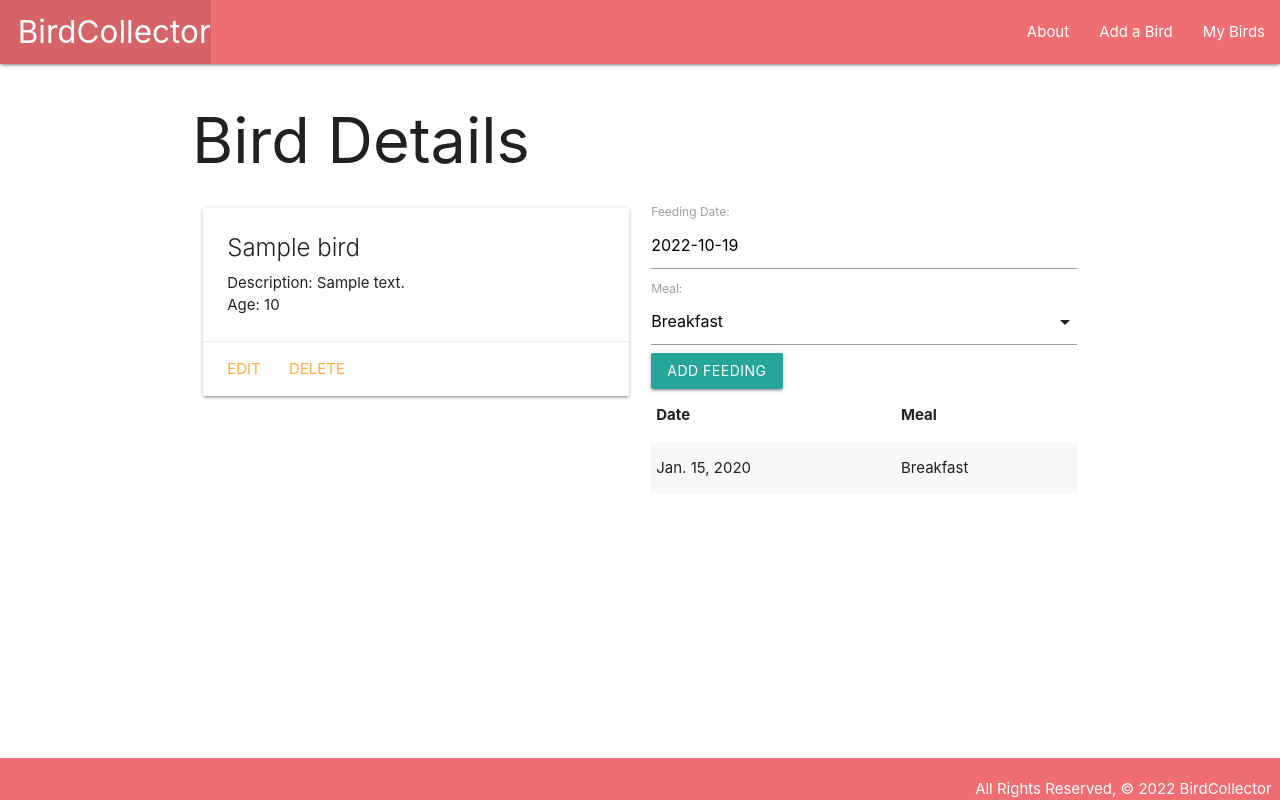
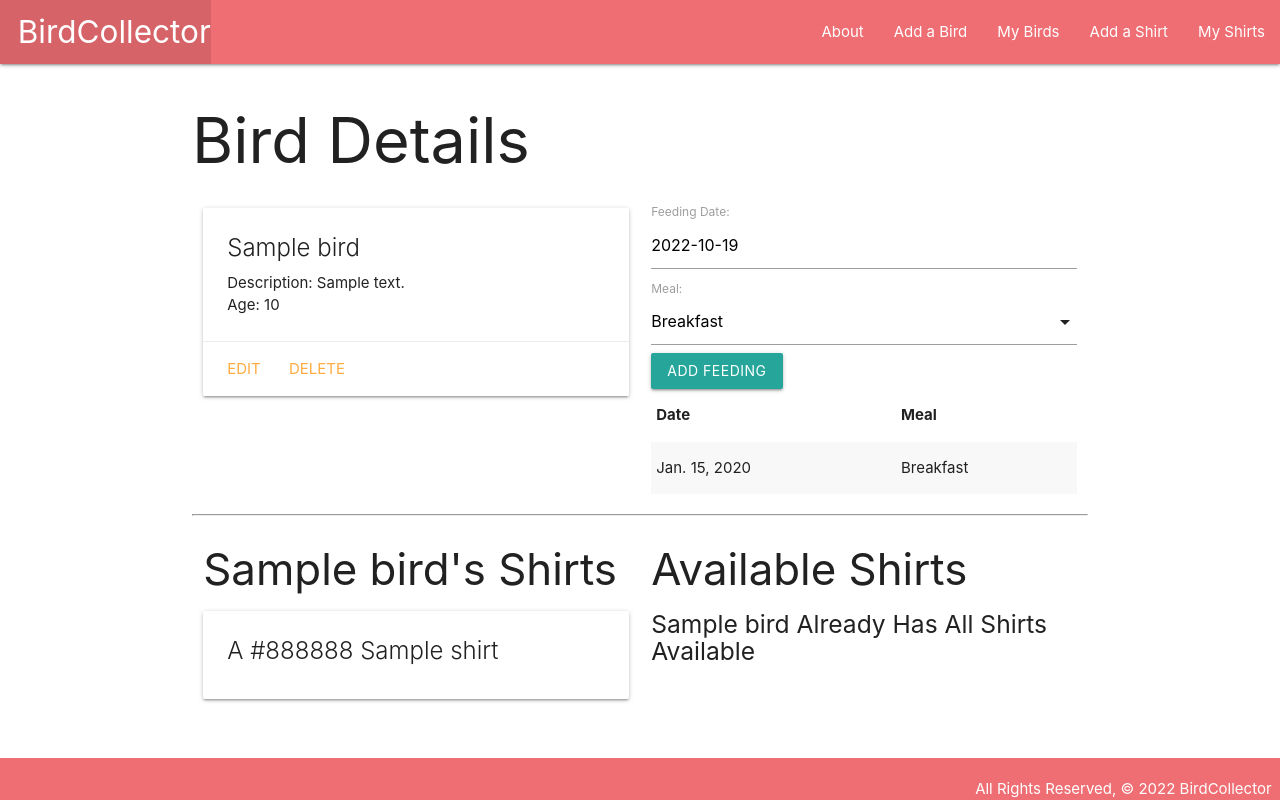
Before and after one commit to joeyfasanelli/Bird-Collector, a Django app: page /birds/1/ in a window 1280 px wide. Run offline with Django 4.2, Linux system fonts and the light colour scheme; tables that the repository leaves empty hold one stand-in row (values such as "Sample post").

Commit message:
functioning app with one to many and many to many models

```diff
--- a/main_app/forms.py
+++ b/main_app/forms.py
@@ -4,4 +4,4 @@ from .models import Feeding
 class FeedingForm(ModelForm):
   class Meta:
     model = Feeding
-    fields = ['date', 'meal']
+    fields = ('date', 'meal')
--- a/main_app/models.py
+++ b/main_app/models.py
@@ -7,10 +7,18 @@ MEALS = (
     ('D', 'Dinner'),
 )
 
+class Shirt(models.Model):
+    name = models.CharField(max_length=50)
+    color = models.CharField(max_length=50)
+
+    def get_absolute_url(self):
+        return reverse('shirts_detail', kwargs={'pk': self.id})
+
 class Bird(models.Model):
     name = models.CharField(max_length=100)
     description = models.TextField(max_length=250)
     age = models.IntegerField()
+    shirts = models.ManyToManyField(Shirt)
 
     def __str__(self):
         return self.name
@@ -27,5 +35,10 @@ class Feeding(models.Model):
       default=MEALS[0][0]
   )
   bird = models.ForeignKey(Bird, on_delete=models.CASCADE)
+
   def __str__(self):
       return f"{self.get_meal_display()} on {self.date}"
+
+
+  class Meta:
+      ordering = ['-date']
--- a/main_app/templates/base.html
+++ b/main_app/templates/base.html
@@ -1,4 +1,5 @@
 {% load static %}
+
 <!DOCTYPE html>
 <html lang="en">
 <head>
@@ -23,13 +24,17 @@
                     <li><a href="{% url 'about' %}">About</a></li>
                     <li><a href="{% url 'birds_create' %}">Add a Bird</a></li>
                     <li><a href="{% url 'index' %}">My Birds</a></li>
+                    <li><a href="{% url 'shirts_create' %}">Add a Shirt</a></li>
+                    <li><a href="{% url 'shirts_index' %}">My Shirts</a></li>
                 </ul>
             </div>
         </nav>
     </header>
 
-    <main class="container">{% block content %} {% endblock %}</main>
-
+    <main class="container">
+        {% block content %}
+        {% endblock %}
+    </main>
     <footer class="page-footer">
         <div class="right">
             All Rights Reserved, &copy; 2022 BirdCollector &nbsp;
--- a/main_app/templates/birds/detail.html
+++ b/main_app/templates/birds/detail.html
@@ -39,6 +39,55 @@
     </table>
   </div>
 </div>
+
+<hr />
+<div class="row">
+
+    <div class="col s6">
+        <h3>{{ bird.name }}'s Shirts</h3>
+        {% if bird.shirts.count %} {% for shirt in bird.shirts.all %}
+        <div class="card">
+            <div class="card-content">
+                <span class="card-title">
+                    A <span class="{{ shirt.color.lower }}-text">
+                        {{ shirt.color }}</span> {{ shirt.name }}
+                </span>
+            </div>
+        </div>
+        {% endfor %} {% else %}
+        <h5>No Shirts :(</h5>
+        {% endif %}
+    </div>
+
+
+    <!-- Available toys will come after this line -->
+    <div class="col s6">
+        <h3>Available Shirts</h3>
+        {% if shirts.count %}
+        {% for shirt in shirts.all %}
+        <div class="card">
+            <div class="card-content">
+                <span class="card-title">
+                    A <span class="{{ shirt.color }}-text">{{ shirt.color }}</span> {{ shirt.name }}
+                </span>
+            </div>
+            <div class="card-action">
+                <form action="{% url 'assoc_shirt' bird.id shirt.id %}" method="post">
+                    {% csrf_token %}
+                    <button type="submit" class="btn">Add</button>
+                </form>
+            </div>
+        </div>
+        {% endfor %}
+        {% else %}
+        <h5>{{bird.name}} Already Has All Shirts Available</h5>
+        {% endif %}
+    </div>
+</div>
+
+
+
+
 <script>
 var dateEl = document.getElementById('id_date');
 M.Datepicker.init(dateEl, {
--- a/main_app/urls.py
+++ b/main_app/urls.py
@@ -10,4 +10,10 @@ urlpatterns = [
   path('birds/<int:pk>/update', views.BirdUpdate.as_view(), name='birds_update'),
   path('birds/<int:pk>/delete/', views.BirdDelete.as_view(), name='birds_delete'),
   path('birds/<int:bird_id>/add_feeding/', views.add_feeding, name='add_feeding'),
+  path('shirts/', views.ShirtList.as_view(), name='shirts_index'),
+  path('shirts/<int:pk>/', views.ShirtDetail.as_view(), name='shirts_detail'),
+  path('shirts/create/', views.ShirtCreate.as_view(), name='shirts_create'),
+  path('shirts/<int:pk>/update/', views.ShirtUpdate.as_view(), name='shirts_update'),
+  path('shirts/<int:pk>/delete/', views.ShirtDelete.as_view(), name='shirts_delete'),
+  path('birds/<int:bird_id>/assoc_shirt/<int:shirt_id>/', views.assoc_shirt, name='assoc_shirt'),
 ]
--- a/main_app/views.py
+++ b/main_app/views.py
@@ -1,5 +1,7 @@
 from django.shortcuts import render, redirect
-from .models import Bird
+from .models import Bird, Shirt
+from django.views.generic import ListView
+from django.views.generic.detail import DetailView
 from django.views.generic.edit import CreateView, UpdateView, DeleteView
 from .forms import FeedingForm
 
@@ -17,26 +19,31 @@ def birds_index(request):
 def birds_detail(request, bird_id):
   bird = Bird.objects.get(id=bird_id)
   feeding_form = FeedingForm()
+
+  shirts_bird_doesnt_have = Shirt.objects.exclude(id__in = bird.shirts.all().values_list('id'))
+
   return render(request, 'birds/detail.html', {
-    'bird': bird, 'feeding_form': feeding_form
+    'bird': bird,
+    'feeding_form': feeding_form,
+    'shirts' : shirts_bird_doesnt_have,
     })
 
 def add_feeding(request, bird_id):
-  # create the ModelForm using the data in request.POST
-  form = FeedingForm(request.POST)
-  # validate the form
-  if form.is_valid():
-    # don't save the form to the db until it
-    # has the cat_id assigned
-    new_feeding = form.save(commit=False)
-    new_feeding.bird_id = bird_id
-    new_feeding.save()
-  return redirect('detail', bird_id=bird_id)
+    form = FeedingForm(request.POST)
+    if form.is_valid():
+        new_feeding = form.save(commit=False)
+        new_feeding.bird_id = bird_id
+        new_feeding.save()
+    return redirect('detail', bird_id=bird_id)
+
+def assoc_shirt(request, bird_id, shirt_id):
+    Bird.objects.get(id=bird_id).shirts.add(shirt_id)
+    return redirect('detail', bird_id=bird_id)
 
 
 class BirdCreate(CreateView):
   model = Bird
-  fields = '__all__'
+  fields = ['name', 'description', 'age']
   success_url = '/birds/'
 
 class BirdUpdate(UpdateView):
@@ -47,4 +54,22 @@ class BirdDelete(DeleteView):
   model = Bird
   success_url = '/birds'
 
-# Create your views here.
+class ShirtCreate(CreateView):
+    model = Shirt
+    fields = ('name', 'color')
+
+class ShirtUpdate(UpdateView):
+    model = Shirt
+    fields = ('name', 'color')
+
+class ShirtDelete(DeleteView):
+    model = Shirt
+    success_url = '/shirts/'
+
+class ShirtDetail(DetailView):
+    model = Shirt
+    template_name = 'shirts/detail.html'
+
+class ShirtList(ListView):
+    model = Shirt
+    template_name = 'shirts/index.html'
```
Also changed, not shown: main_app/templates/main_app/shirt_confirm_delete.html (added, +17 -0 lines), main_app/templates/main_app/shirt_form.html (added, +19 -0 lines), main_app/templates/shirts/detail.html (added, +20 -0 lines), main_app/templates/shirts/index.html (added, +17 -0 lines), main_app/migrations/0001_initial.py, main_app/migrations/0002_feeding.py (deleted).
